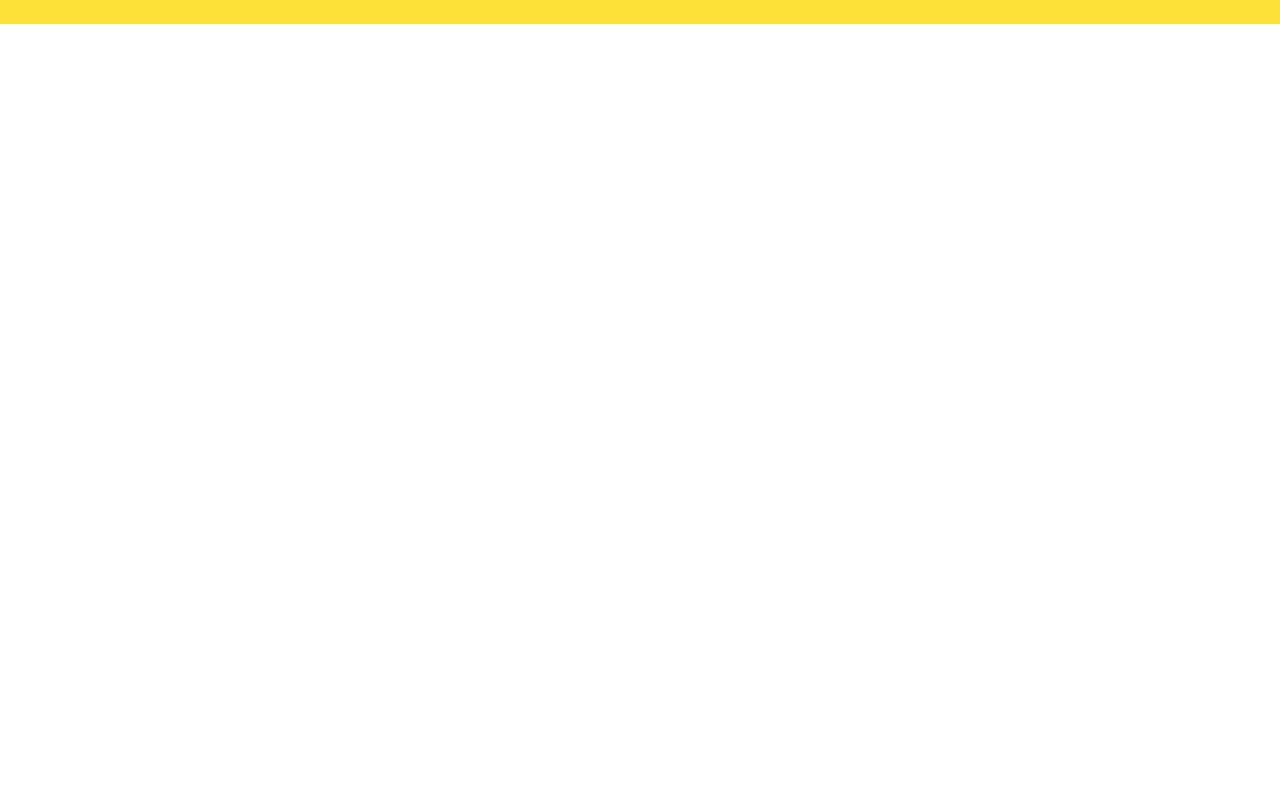
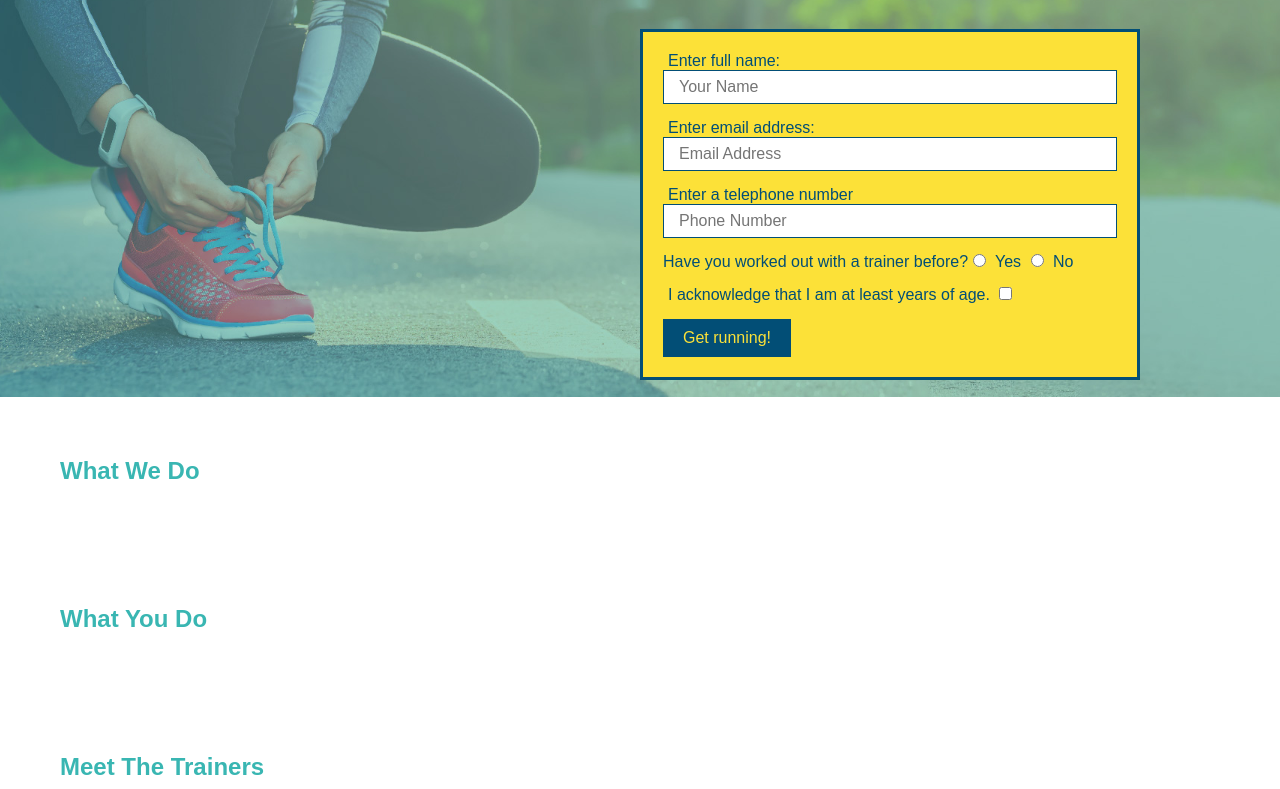
Before and after one commit to RaiderNationBuilder/run-buddy, a plain HTML site: page index.html in a window 1280 px wide. Shown: the part 285-1074 px from the top of the page. Before the commit the page ends 800 px from the top, so only its background shows below. Drawn offline with Linux system fonts and the light colour scheme.

Commit message:
added form and added styling

```diff
--- a/assets/css/style.css
+++ b/assets/css/style.css
@@ -61,3 +61,59 @@ footer div {
     line-height: 1.5;
     text-align: right;
 }
+
+section{
+    padding: 60px;
+}
+
+/*Hero Style Start */
+.hero {
+    background-image: url("../images/hero-bg.jpg");
+    height: 600px;
+    background-size: cover;
+    background-position: center;
+}
+
+.hero-form {
+    background-color: #fce138;
+    padding: 20px;
+    width: 500px;
+    color: #024e76;
+    border: solid 3px #024e76;
+    position: absolute;
+    bottom: 120px;
+    right: 140px;
+    margin: 5px 0 15px 0;
+}
+
+.hero-form h3 {
+    font-size: 24px;
+    margin: 0;
+  }
+
+.hero-form p {
+    margin: 5px 0 15px 0;
+  }
+
+.hero-form label {
+    margin: 0 5px;
+  }
+
+.hero-form button {
+    color: #fce138;
+    background-color: #024e76;
+    border: none;
+    padding: 10px 20px;
+    font-size: 16px;
+  }
+/*End Hero Styling*/
+
+.form-input {
+    border: 1px solid #024e76;
+    display: block;
+    padding: 7px 15px;
+    font-size: 16px;
+    color: #024e76;
+    width: 100%;
+    margin-bottom: 15px;
+  }
--- a/index.html
+++ b/index.html
@@ -32,7 +32,36 @@
       </nav>
     </header>
     <!--jumbotron-->
-    <section></section>
+    <section class="hero">
+      <div>
+        <h3>Get Started Today</h3>
+        <p>Fill out this form and one of our trainers will schedlue a consult</p>
+        <!--Add form element-->
+        <form class="hero-form">
+          <label for="name">Enter full name:</label>
+          <input type="text" placeholder="Your Name" name="name" id="name" class="form-input" />
+          <label for="email">Enter email address:</label>
+          <input type="email" placeholder="Email Address" name="phone" id="phone" class="form-input" />
+          <label for="phone">Enter a telephone number</label>
+          <input type="tel" placeholder="Phone Number" name="email" id="email" class="form-input" />
+          <p>
+            Have you worked out with a trainer before?
+            <input type="radio" name="trainer-confirm" id="trainer-yes" />
+            <label for="trainer-yes">Yes</label>
+            <input type="radio" name="trainer-confirm" id="trainer-no" />
+            <label for="trainer-no">No</label>
+          </p>
+          <p>
+            <label for="checkbox">I acknowledge that I am at least years of age.</label>
+            <input type="checkbox" name="age-confirm" id="checkbox" />
+          </p>
+          <button type="submit">
+            Get running!
+          </button>
+        </form>
+      </div>
+    </section>
+    <!--end hero-->
     <!--"what we do" section-->
     <section>
       <h2>What We Do</h2>
```
Also changed, not shown: assets/images/hero-bg.jpg (added).
